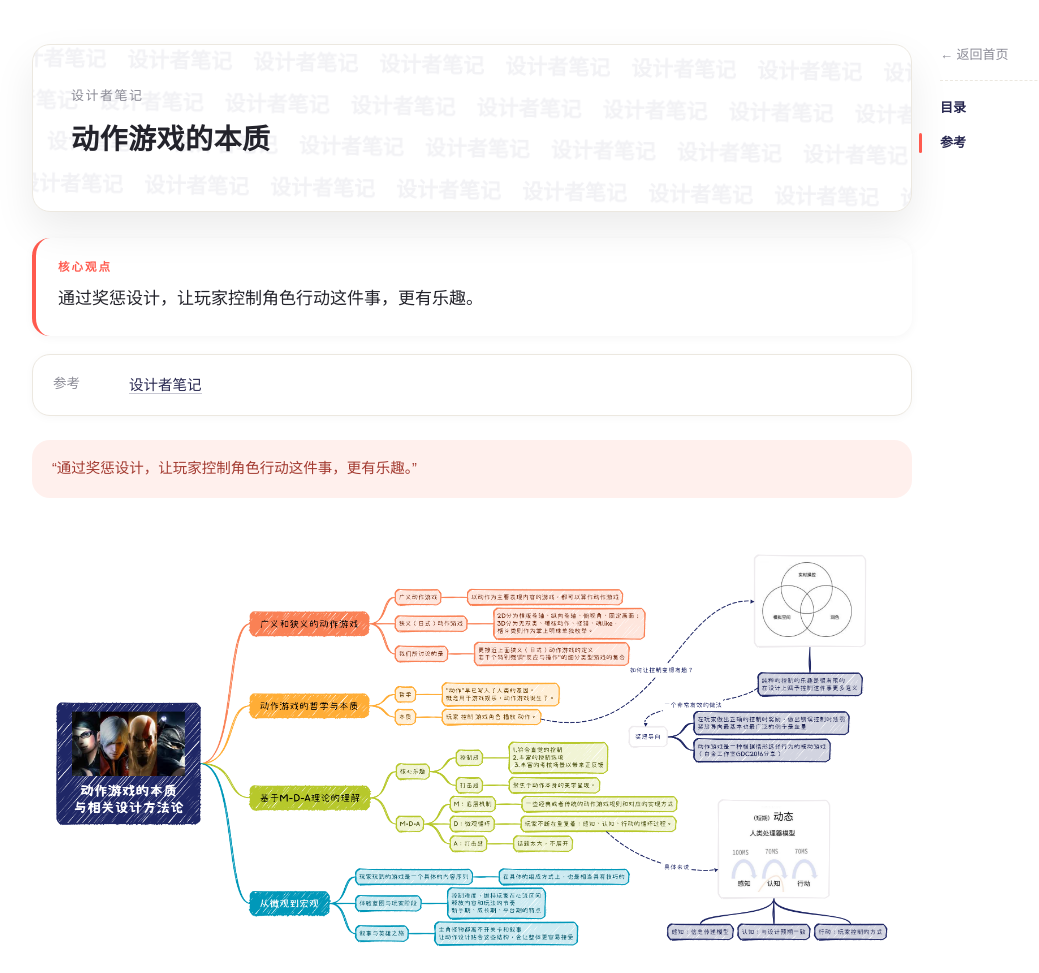
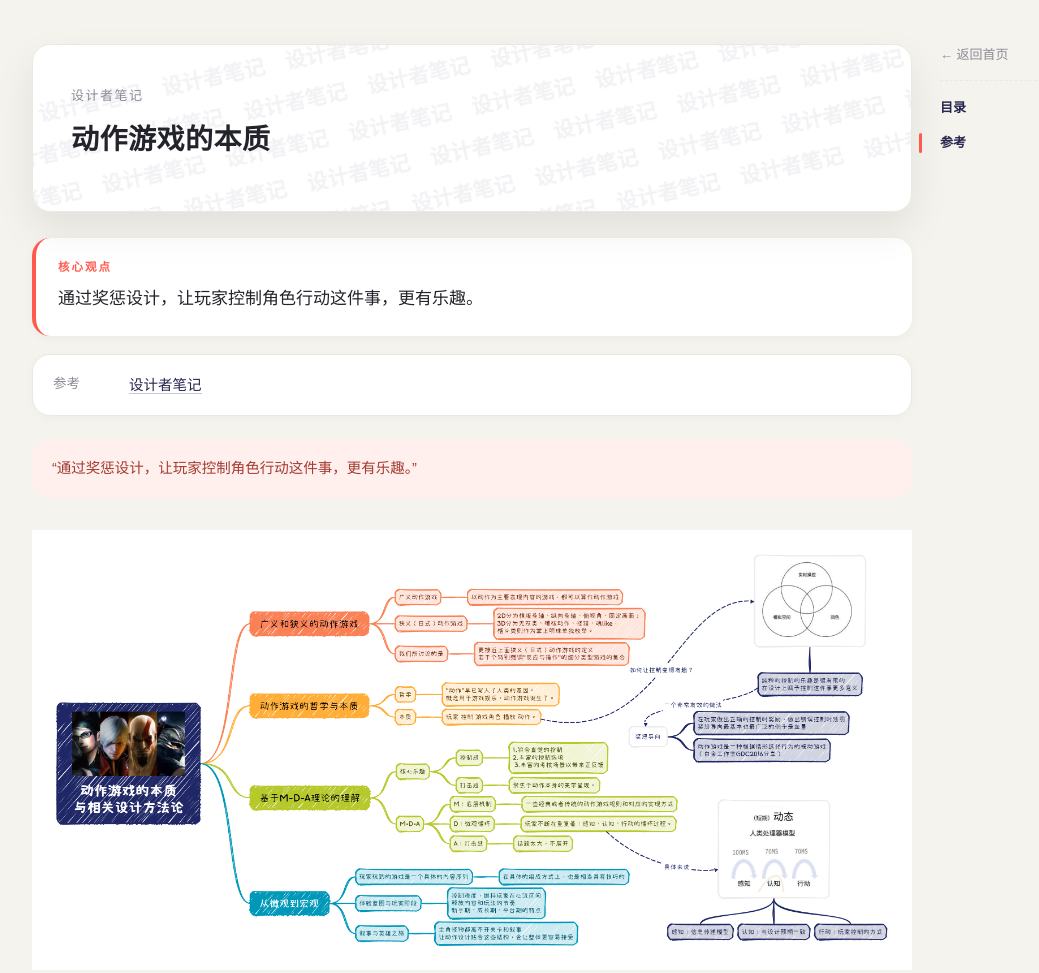
Before and after one commit to jskyzero/ActionGameDesign.ByAI, an Astro site: page /ActionGameDesign.ByAI/essays/action-essence in a window 1280 px wide. Shown: the top 973 px of the page, without its empty margins (168-1207 px from the left). Built offline with nearby package versions, Linux system fonts and the light colour scheme; Astro itself is replaced by a stand-in of ours; a small style sheet from the web is missing.

Commit message:
水印统一旋转-12deg、恢复prototype暖纸背景色#f5f3ee

```diff
--- a/src/lib/watermark.js
+++ b/src/lib/watermark.js
@@ -10,10 +10,8 @@ function seedOf(text) {
 export function watermarkHtml(text, rows = 6) {
   if (!text) return '';
   const seed = seedOf(text);
-  // 倾斜角度：同 section 一致、不同 section 不同（-12° ~ 12°）
-  const angle = (seed % 25) - 12;
   const seg = Array(8).fill(text).join('　') + '　';
-  let html = `<div class="sw" style="transform:rotate(${angle}deg)">`;
+  let html = '<div class="sw">';
   for (let i = 0; i < rows; i++) {
     // 行间随机水平偏移（确定性，稳定不跳动）
     const off = ((seed + i * 17) % 40) - 20; // -20 ~ 20
--- a/src/styles/global.css
+++ b/src/styles/global.css
@@ -116,6 +116,7 @@ a {
 .sw {
   position: absolute;
   inset: -25%;
+  transform: rotate(-12deg);
   pointer-events: none;
   user-select: none;
   display: flex;
--- a/src/styles/tokens.css
+++ b/src/styles/tokens.css
@@ -5,7 +5,7 @@
    ========================================================================== */
 :root {
   /* —— 颜色（回归 prototype/article.html 暖纸配色） —— */
-  --bg: #ffffff;              /* 页面底色（白，hero 与正文一致） */
+  --bg: #f5f3ee;              /* 页面底色（暖纸） */
   --card: #ffffff;            /* 卡片底色 */
   --ink: #23232b;             /* 主文字 */
   --muted: #8b8b96;           /* 次级文字 */
@@ -13,7 +13,7 @@
   --primary: #26264f;         /* 主强调（深靛） */
   --accent: #ff5a4e;          /* 点缀（珊瑚） */
 
-  /* —— 统一的卡片 / 封面背景（白色，来源做成倾斜水印文字） —— */
+  /* —— 统一的卡片 / 封面背景（白色） —— */
   --cover: #ffffff;
 
   /* —— 圆角（苹果风格统一） —— */
```
